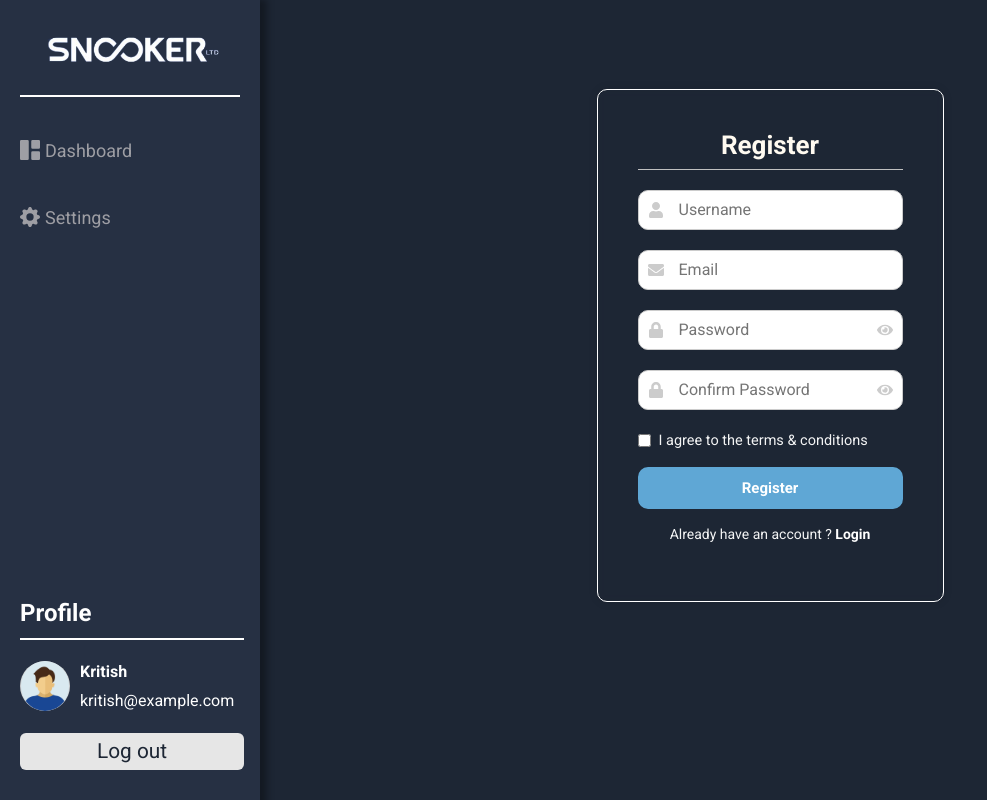
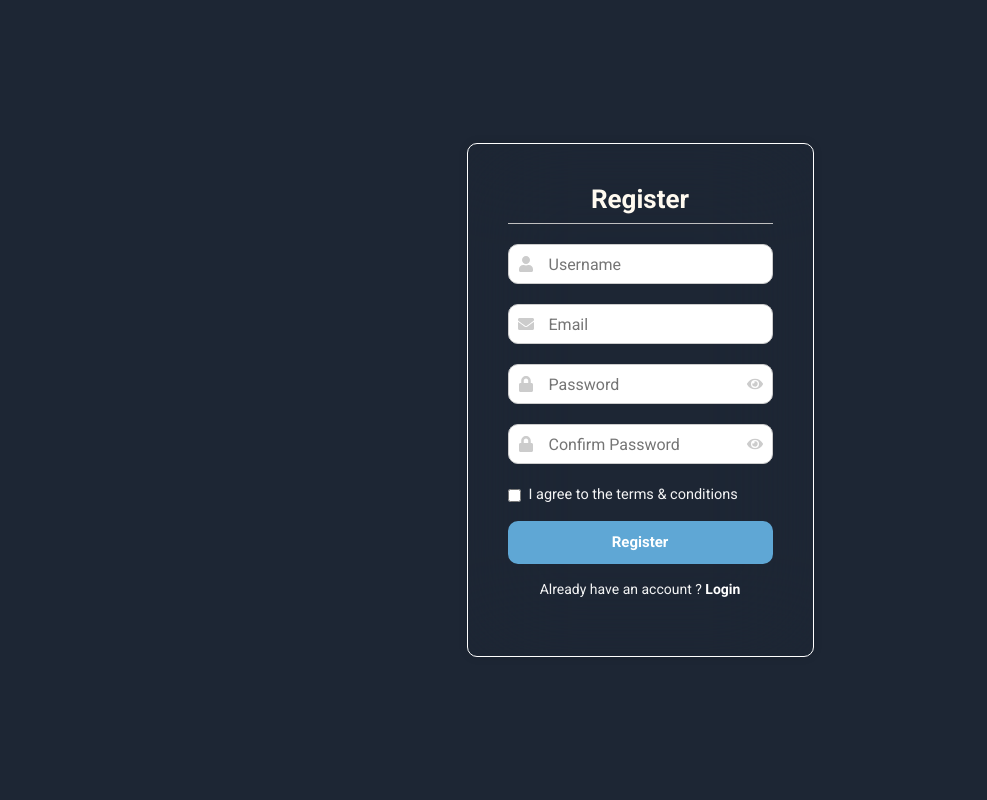
Before and after one commit to UjjwalMrzn/Table-Frontend, a React (Vite) app in the folder AdminPanel/: page /register in a window 1280 px wide. Shown: the whole page, without its empty margins (0-987 px from the left). Built offline with nearby package versions, Linux system fonts and the light colour scheme; a web font is replaced by a local one.

Commit message:
removed header and sidebar from login, register and accesspage

```diff
--- a/AdminPanel/src/App.css
+++ b/AdminPanel/src/App.css
@@ -420,3 +420,19 @@ body {
     display: block !important;
   }
 }
+
+
+/* App.css */
+
+.no-sidebar-no-header {
+  grid-template-columns: 1fr; /* No sidebar column */
+  grid-template-rows: 1fr;    /* No header row */
+  display: flex;
+  justify-content: center;
+  align-items: center;}
+
+.main-container {
+  /* Adjustments when the header and sidebar are hidden */
+  padding: 20px;
+  grid-area: main;
+}
--- a/AdminPanel/src/App.jsx
+++ b/AdminPanel/src/App.jsx
@@ -44,11 +44,22 @@ function App() {
     };
   }, []);
 
+   // Define routes where the Sidebar and Header should not be displayed
+     // Determine if Sidebar and Header should be hidden
+   const hideSidebarAndHeader =
+   location === '/login' || location === '/register' || location === '/accesspage';
   return (
-    <div className='grid-container'>
-      {/* Render Header only when on the dashboard */}
-      {location === '/' || location === '/dashboard' ? <Header OpenSidebar={OpenSidebar} /> : null}
-      <Sidebar openSidebarToggle={openSidebarToggle} OpenSidebar={OpenSidebar} />
+    <div className={`grid-container ${hideSidebarAndHeader ? 'no-sidebar-no-header' : ''}`}>
+      {/* Render Header only when not hidden */}
+      {!hideSidebarAndHeader && (location === '/' || location === '/dashboard') && (
+        <Header OpenSidebar={OpenSidebar} />
+      )}
+
+      {/* Render Sidebar only when not hidden */}
+      {!hideSidebarAndHeader && (
+        <Sidebar openSidebarToggle={openSidebarToggle} OpenSidebar={OpenSidebar} />
+      )}
+
 
       <main className='main-container'>
         <BrowserRouter>
--- a/AdminPanel/src/Bill.jsx
+++ b/AdminPanel/src/Bill.jsx
@@ -7,8 +7,6 @@ import Spinner from './components/Spinner';
 import './FrameBill.css';
 import { useNavigate } from 'react-router-dom';
 import { convertNumberToWords } from './numberToWords';
-// import { convertNumberToWords } from './utils/numberToWords'; // Import the utility function
-// import { convertNumberToWords } from './numberToWords'; // Import the utility function
 
 const FrameBill = () => {
   const navigate = useNavigate();
@@ -39,9 +37,7 @@ const FrameBill = () => {
     navigate('/dashboard', { replace: true });
   };
 
-  // const amountInWords = detail ? convertNumberToWords(detail.price) : '';
-
-  const amountInWords = detail ? convertNumberToWords(detail.price) : '';
+  const amountInWords = detail?.price ? convertNumberToWords(detail.price) : '';
 
   console.log('Detail:', detail);
   console.log('Error:', error);
@@ -66,10 +62,10 @@ const FrameBill = () => {
             <Spinner />
           ) : error ? (
             <Errormsg>{error}</Errormsg>
-  ) : (
+          ) : detail ? (
             <table className='bill-table'>
               <thead>
-        {detail && detail.person && detail.time_based && (
+                {detail.person && detail.time_based && (
                   <tr>
                     <th>Description</th>
                     <th>Table No.</th>
@@ -78,7 +74,7 @@ const FrameBill = () => {
                     <th>Amount</th>
                   </tr>
                 )}
-        {detail && detail.person && detail.frame_based && (
+                {detail.person && detail.frame_based && (
                   <tr>
                     <th>Description</th>
                     <th>Table No.</th>
@@ -90,7 +86,7 @@ const FrameBill = () => {
                 )}
               </thead>
               <tbody>
-        {detail && detail.person ? (
+                {detail.person ? (
                   <>
                     {detail.time_based ? (
                       <tr>
@@ -122,25 +118,26 @@ const FrameBill = () => {
                 )}
               </tbody>
             </table>
+          ) : (
+            <p>No details available</p>
           )}
         </main>
-
 
         <div className='subtotal'>
           <p>Sub Total : Rs. {detail?.price}</p>
           <p>Discount : Rs. 0</p>
           <p>Net Amount : Rs. {detail?.price}</p>
         </div>
+
         <div className='inwords'>
           <p>
-    In Words : {amountInWords ? `${amountInWords} rupees only` : null}
+            In Words: {amountInWords ? `${amountInWords} rupees only` : null}
           </p>
         </div>
-
       </div>
 
       <div className='bill-btn'>
-        <button  type='submit' onClick={submitHandler}>
+        <button type='submit' onClick={submitHandler}>
           Done Payment
         </button>
       </div>
--- a/AdminPanel/src/Login.css
+++ b/AdminPanel/src/Login.css
@@ -1,8 +1,9 @@
+
 .wrapper {
   display: flex;
   justify-content: center;
   align-items: center;
-  margin: 10%;
+  margin: 0%;
   /* height: 100vh; Ensure full viewport height */
   /* background-color: #222; Example background color */
 }
@@ -11,7 +12,7 @@
   display: flex;
   justify-content: center;
   align-items: center;
-  margin: 7%;
+  margin: 0%;
   /* height: 100vh; Ensure full viewport height */
   /* background-color: #222; Example background color */
 }
@@ -22,7 +23,7 @@
   padding: 40px;
   background: transparent; /* Use rgba for transparency */
   border: 1px solid white;
-  backdrop-filter: blur(3px);
+  backdrop-filter: blur(50px);
   border-radius: 10px;
   box-shadow: 0 0 10px rgba(0, 0, 0, 0.1); /* Optional: Add shadow for better visibility */
 }
--- a/AdminPanel/src/Register.jsx
+++ b/AdminPanel/src/Register.jsx
@@ -15,6 +15,7 @@ const Register = () => {
   };
 
   return (
+
     <div className='wrapper1'>
       <div className='container1'>
         <form action=''>
```
Also changed, not shown: AdminPanel/public/snooker.jpg (added). Lines whose indentation alone changed are shown as unchanged.
